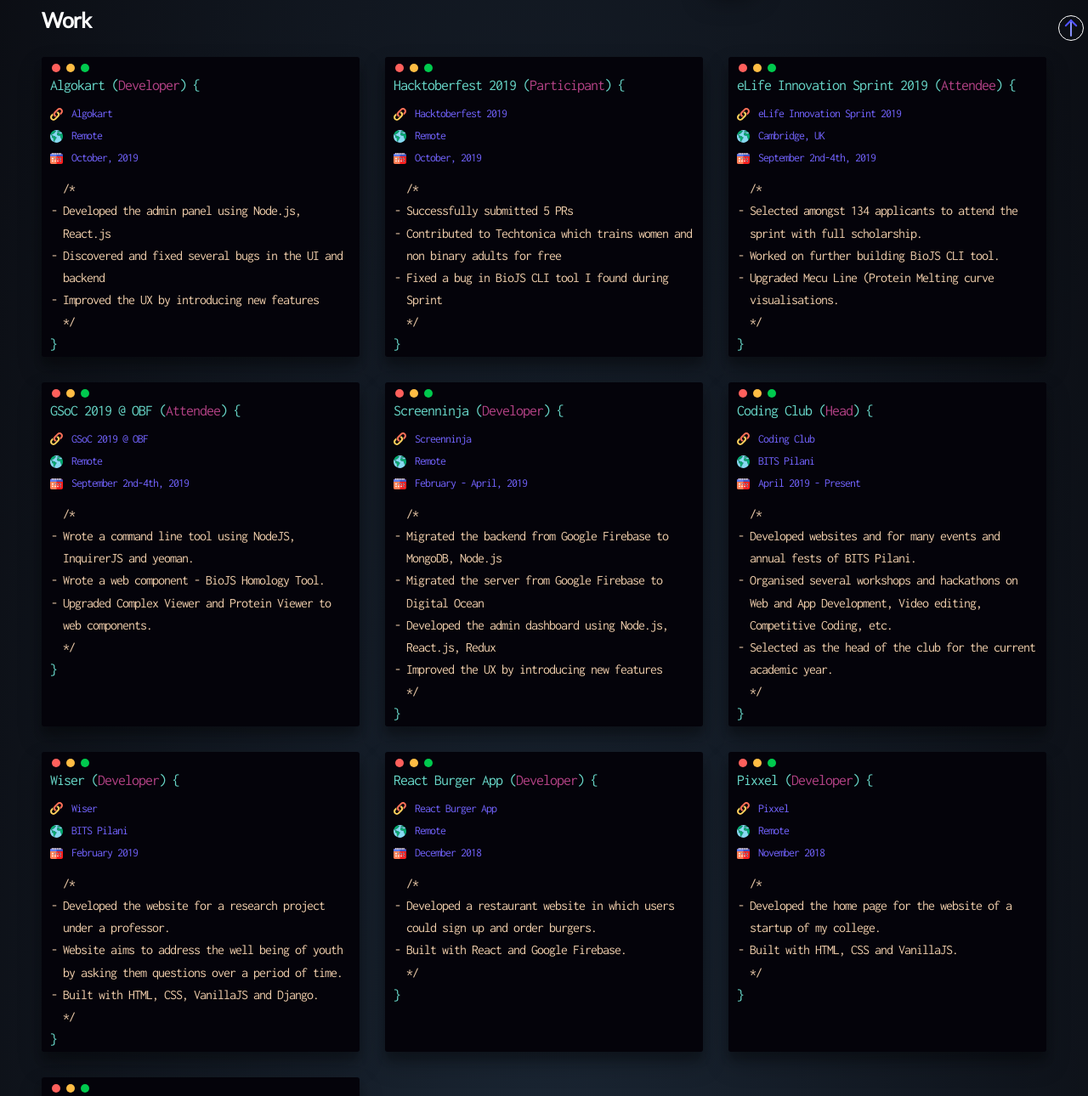
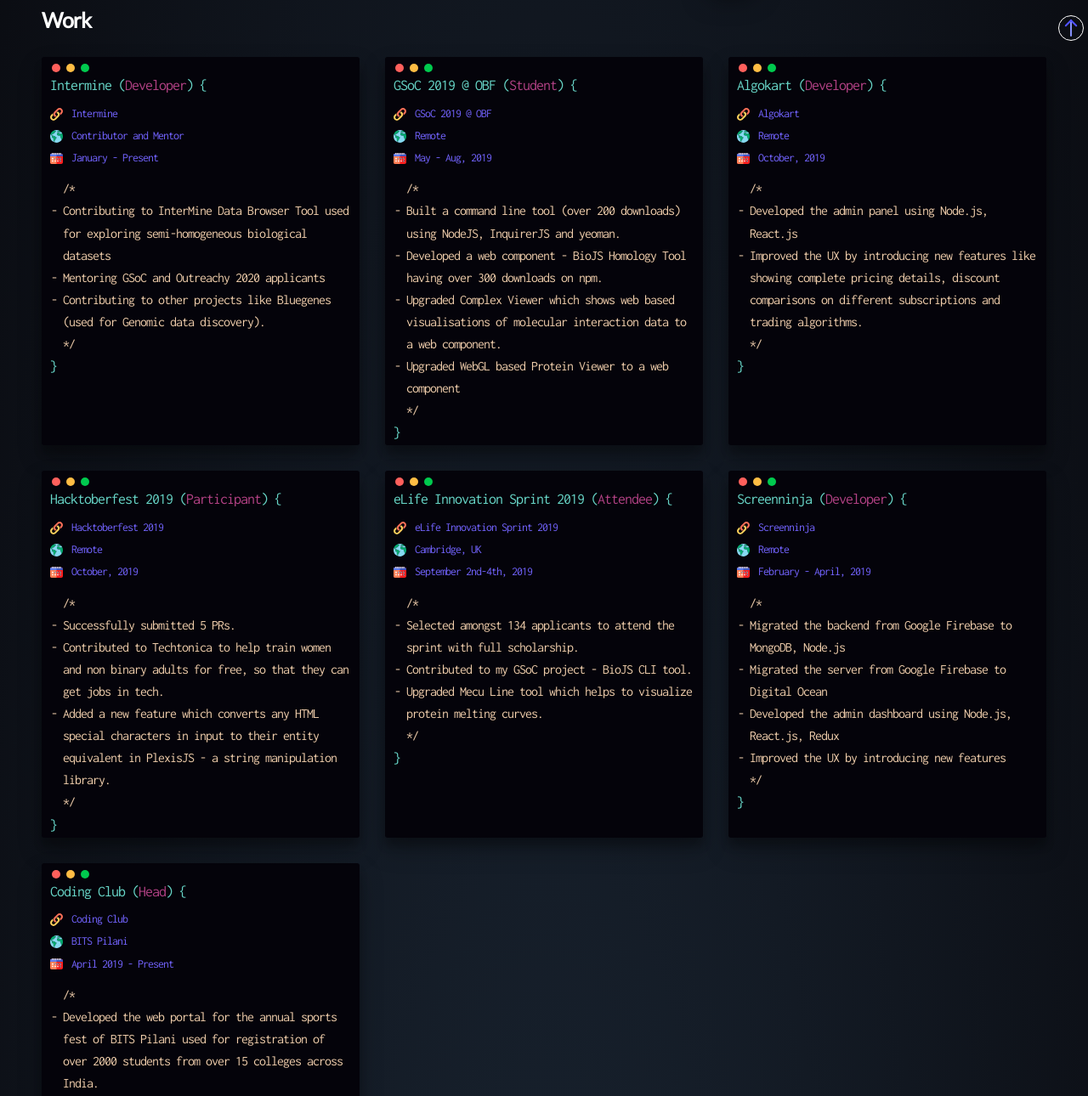
Before and after one commit to Nikhil-Vats/nikhilvats.tech, a Gatsby site: page / in a window 1280 px wide. Shown: the part 707-1997 px from the top of the page at 85% size. Built offline with nearby package versions, Linux system fonts and the light colour scheme; Gatsby itself is replaced by a stand-in of ours; a web font is replaced by a local one.

Commit message:
Fixed css bug, changed blog thumbnail, re-structured and updated work section

```diff
--- a/gatsby-config.js
+++ b/gatsby-config.js
@@ -11,15 +11,40 @@
     github: 'https://github.com/Nikhil-Vats',
     linkedin: 'https://linkedin.com/in/Nikhil-Vats',
     twitter: 'https://twitter.com/NikhilVatss',
-    posts: [
+    resumeLink: 'https://drive.google.com/file/d/1jMCPySTT98HS-yQkfzt4HUtf-jPlM9K9/view?usp=sharing',
+    work: [
+      {
+        heading: 'Intermine',
+        link: 'https://github.com/intermine',
+        location: 'Contributor and Mentor',
+        description: [
+          'Contributing to InterMine Data Browser Tool used for exploring semi-homogeneous biological datasets',
+          'Mentoring GSoC and Outreachy 2020 applicants',
+          'Contributing to other projects like Bluegenes (used for Genomic data discovery).'
+        ],
+        role: 'Developer',
+        date: 'January - Present'
+      },
+      {
+        heading: 'GSoC 2019 @ OBF',
+        link: 'https://summerofcode.withgoogle.com/archive/2019/projects/4928963908993024/',
+        location: 'Remote',
+        description: [
+          'Built a command line tool (over 200 downloads) using NodeJS, InquirerJS and yeoman.',
+          'Developed a web component - BioJS Homology Tool having over 300 downloads on npm.',
+          'Upgraded Complex Viewer which shows web based visualisations of molecular interaction data to a web component.',
+          'Upgraded WebGL based Protein Viewer to a web component'
+        ],
+        role: 'Student',
+        date: 'May - Aug, 2019'
+      },
       {
         heading: 'Algokart',
         link: 'https://algokart.in/',
         location: 'Remote',
         description: [
           'Developed the admin panel using Node.js, React.js',
-          'Discovered and fixed several bugs in the UI and backend',
-          'Improved the UX by introducing new features',
+          'Improved the UX by introducing new features like showing complete pricing details, discount comparisons on different subscriptions and trading algorithms.'
         ],
         role: 'Developer',
         date: 'October, 2019'
@@ -29,9 +54,9 @@
         link: 'https://docs.google.com/document/d/1SIqV8w0Qcsu-ZwCbGh7ifzcZwppKJ2rrojvVnOE1rDM/edit',
         location: 'Remote',
         description: [
-          'Successfully submitted 5 PRs',
-          'Contributed to Techtonica which trains women and non binary adults for free',
-          'Fixed a bug in BioJS CLI tool I found during Sprint',
+          'Successfully submitted 5 PRs.',
+          'Contributed to Techtonica to help train women and non binary adults for free, so that they can get jobs in tech.',
+          'Added a new feature which converts any HTML special characters in input to their entity equivalent in PlexisJS - a string manipulation library.',
         ],
         role: 'Participant',
         date: 'October, 2019'
@@ -42,20 +67,8 @@
         location: 'Cambridge, UK',
         description: [
           'Selected amongst 134 applicants to attend the sprint with full scholarship.',
-          'Worked on further building BioJS CLI tool.',
-          'Upgraded Mecu Line (Protein Melting curve visualisations.'
-        ],
-        role: 'Attendee',
-        date: 'September 2nd-4th, 2019'
-      },
-      {
-        heading: 'GSoC 2019 @ OBF',
-        link: 'https://summerofcode.withgoogle.com/archive/2019/projects/4928963908993024/',
-        location: 'Remote',
-        description: [
-          'Wrote a command line tool using NodeJS, InquirerJS and yeoman.',
-          'Wrote a web component - BioJS Homology Tool.',
-          'Upgraded Complex Viewer and Protein Viewer to web components.'
+          'Contributed to my GSoC project - BioJS CLI tool.',
+          'Upgraded Mecu Line tool which helps to visualize protein melting curves.'
         ],
         role: 'Attendee',
         date: 'September 2nd-4th, 2019'
@@ -78,12 +91,26 @@
         link: 'https://github.com/CodingClubBITSP',
         location: 'BITS Pilani',
         description: [
-          'Developed websites and for many events and annual fests of BITS Pilani.',
-          'Organised several workshops and hackathons on Web and App Development, Video editing, Competitive Coding, etc.',
-          'Selected as the head of the club for the current academic year.'
+          'Developed the web portal for the annual sports fest of BITS Pilani used for registration of over 2000 students from over 15 colleges across India.',
+          'Organized and conducted several online events, hackathons, workshops, and competitions on Web, App and Game development, Competitive Coding, Graphic design, Machine learning etc. which saw participation from more than 1000 students from 10+ colleges.',
+          'Voted as the head of the club for this academic year, responsible to lead the whole team of over 70 students from first, second and third year in developing games, apps, websites and improve the coding culture in the campus.'
         ],
         role: 'Head',
         date: 'April 2019 - Present'
+      }
+    ],
+    projects: [
+      {
+        heading: 'Portfolio Website',
+        link: 'https://github.com/NIKHIL-VATS/PORTFOLIO-WEBSITE',
+        location: 'Remote',
+        description: [
+          'Designed and developed a portfolio template with markdown blogs using Gatsby and React.',
+          'Started writing blogs on the important things that I learned to help beginners learn more efficiently which was one of my goals for a long time.',
+          'Documented the steps to setup and host the website and blog completely free of cost to help developers all over the world.'
+        ],
+        role: 'Designer & Developer',
+        date: 'January 2020'
       },
       {
         heading: 'Wiser',
@@ -91,10 +118,10 @@
         location: 'BITS Pilani',
         description: [
           'Developed the website for a research project under a professor.',
-          'Website aims to address the well being of youth by asking them questions over a period of time.',
+          'Worked on a research project which aims to address the well being of youth by asking them questions over a period of time.',
           'Built with HTML, CSS, VanillaJS and Django.'
         ],
-        role: 'Developer',
+        role: 'Frontend developer',
         date: 'February 2019'
       },
       {
@@ -103,7 +130,7 @@
         location: 'Remote',
         description: [
           'Developed a restaurant website in which users could sign up and order burgers.',
-          'Built with React and Google Firebase.'
+          'Built with React, Redux and Google Firebase.'
         ],
         role: 'Developer',
         date: 'December 2018'
@@ -124,7 +151,7 @@
         link: 'https://vast-coast-28984.herokuapp.com/',
         location: 'Remote',
         description: [
-          'Wrote a chat website in which users in the same chat room can chat and share their location.',
+          'Developed a chat website in which users in the same chat room can chat and share their location.',
           'Built with Node.js, Express.js and socket.io.'
         ],
         role: 'Developer',
--- a/src/components/header/header.module.scss
+++ b/src/components/header/header.module.scss
@@ -58,7 +58,7 @@
     color: #ffffff;
 }
 
-@media (max-width: 500px) {
+@media (max-width: 515px) {
     .socialLinks {
         position: absolute;
         top: 60px;
--- a/src/pages/about.js
+++ b/src/pages/about.js
@@ -14,10 +14,10 @@
                     I'm a Web developer experienced in React.js and Node.js. I love designing and creating websites. I am a junior year student pursuing M.Sc. Economics and B.E. Computer Science from BITS Pilani, Rajasthan, India.
                 </p>
                 <p>
-                    I ❤️ Open Source with all my heart. I have contributed to Open Bioinformatics Foundation, Intermine, Techtonica, and Zulip among other organisations. I have started blogging my day to day learnings to help beginners (Tbh, I am also a beginner! 😆). I love VSCode, GitHub, animals (especially dogs 🐶), music 🎵, TV shows 🎥, and food 🍟.
+                    I ❤️ Open Source with all my heart. I have contributed to Open Bioinformatics Foundation, Intermine, Techtonica, and Zulip among other organizations. I have started blogging my day to day learnings to help beginners (Tbh, I am also a beginner! 😆). I love VSCode, GitHub, animals (especially dogs 🐶), music 🎵, TV shows 🎥, and food 🍟.
                 </p>
                 <p>
-                    I am a curious person and I love learning new things. Time is precious, thanks for visiting my website, as a return gift here's an advice for you - Join Twitter and follow people experienced in your field to learn in a more efficient and fast way. My friend Sarthak told me this and since then it has helped me so much. Here's a <a target="_blank" href="https://twitter.com/hackSultan/status/1143186098820194304">link</a> with list of people you should follow.
+                    I am a curious person and I love learning new things. Time is precious, thanks for visiting my website, as a return gift here's an advice for you - Join Twitter and follow people experienced in your field to learn in a more efficient and fast way. My friend Sarthak told me this and since then it has helped me so much. Here's a <a target="_blank" href="https://twitter.com/hackSultan/status/1143186098820194304">link</a> with a list of people you should follow.
                 </p>
             </div>
         </Layout>
--- a/src/pages/blog.js
+++ b/src/pages/blog.js
@@ -4,7 +4,7 @@
 
 import blogStyles from "../styles/blogs.module.scss";
 import Head from "../components/head";
-import thumbnail from "../assets/data-thumbnail.jpg";
+import thumbnail from "../assets/data-thumbnail.webp";
 
 const BlogPage = () => {
     const data = useStaticQuery(graphql`
--- a/src/pages/index.js
+++ b/src/pages/index.js
@@ -16,7 +16,16 @@
         query {
             site {
                 siteMetadata {
-                    posts {
+                    resumeLink
+                    projects {
+                        heading
+                        location
+                        role
+                        date
+                        description
+                        link
+                    }
+                    work {
                         heading
                         location
                         role
@@ -34,14 +43,36 @@
             <div className={indexStyles.introduction}>
                 <div>
                     <h2 className={indexStyles.line1}>Hello, I'm Nikhil, a full-stack developer living in India!</h2>
-                    {/* <h2>I am experienced in React.js and Node.js and looking for Summer Internships 2020 right now!</h2> */}
+                    <a className={indexStyles.resumeLink} href={data.site.siteMetadata.resumeLink} target="_blank">Resume</a>
                 </div>
                 <img className={indexStyles.image} src={logo} alt="" />
             </div>
             <div className={indexStyles.work}>
                 <h3>Work</h3>
                 <div className={indexStyles.projects}>
-                    {data.site.siteMetadata.posts.map((a, index) => {
+                    {data.site.siteMetadata.work.map((a, index) => {
+                        return (
+                            <div key={index} className={indexStyles.project}>
+                                <div className={indexStyles.tools}>
+                                    <span></span>
+                                    <span></span>
+                                    <span></span>
+                                </div>
+                                <h4 className={indexStyles.heading}>{a.heading} (<span className={indexStyles.title}>{a.role}</span>) {'{'}</h4>
+                                <div className={indexStyles.details}>
+                                    <span><img src={link} className={indexStyles.link} alt="link" /><a href={a.link} target="_blank">{a.heading}</a></span>
+                                    <span><img src={location} className={indexStyles.link} alt="link" /><p>{a.location}</p></span>
+                                    <span><img src={date} className={indexStyles.link} alt="link" /><p>{a.date}</p></span>
+                                </div>
+                                <ul className={indexStyles.description}>{'/*'} {a.description.map(val => <li>{val}</li>)} {'*/'}</ul>
+                                <p className={indexStyles.end}>{'}'}</p>
+                            </div>
+                        )
+                    })}
+                </div>
+                <h3>Other projects</h3>
+                <div className={indexStyles.projects}>
+                    {data.site.siteMetadata.projects.map((a, index) => {
                         return (
                             <div key={index} className={indexStyles.project}>
                                 <div className={indexStyles.tools}>
--- a/src/styles/index.module.scss
+++ b/src/styles/index.module.scss
@@ -13,6 +13,19 @@
       .line1 {
         width: 40vw;
         color: white;
+      }
+      .resumeLink {
+        border-radius: 45px;
+        padding: 10px 20px;
+        background: #2f00b2;
+        cursor: pointer;
+        color: white;
+        text-decoration: none;
+        transition: 0.2s ease-in-out;
+        border: 1px solid #2f00b2;
+      }
+      .resumeLink:hover {
+        border: 1px solid white;
       }
     }
 }
@@ -154,6 +167,9 @@
 }
 
 @media (max-width: 650px) {
+  .introduction {
+    margin-bottom: 50px;
+  }
   .projects {
     grid-template-columns: 1fr;
   }
@@ -163,8 +179,19 @@
   .introduction {
     flex-direction: column;
 
-    .line1 {
-      width: inherit !important;
+    > div {
+      display: flex;
+      flex-direction: column;
+      align-items: center;
+
+      .line1 {
+        text-align: center;
+        width: inherit !important;
+      }
+
+      .resumeLink {
+        width: max-content;
+      }
     }
 
     .image {
```
Also changed, not shown: src/assets/blog_background.jpg (deleted), src/assets/data-thumbnail.webp (added), 1 other file.
